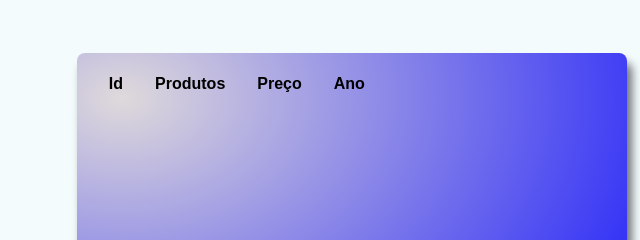
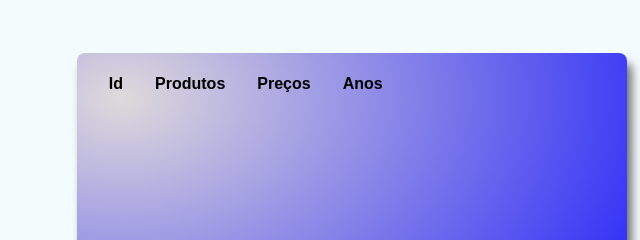
Before and after one commit to Michael-saeek/CRUD-Sistema-de-Produtos, a plain HTML site: page index.html in a window 1280 px wide. Shown: the part 217-457 px from the top of the page, 545-1185 px from the left. Drawn offline with Linux system fonts and the light colour scheme; some packages are replaced by stand-ins of ours; a script that the page names is missing; a web font is replaced by a local one.

Commit message:
testando novamente...

```diff
--- a/index.html
+++ b/index.html
@@ -39,8 +39,8 @@
             <thead>
                 <th>Id</th>
                 <th>Produtos</th>
-                <th>Preço</th>
-                <th>Ano</th>
+                <th>Preços</th>
+                <th>Anos</th>
                 <th></th>
             </thead>
 
```
